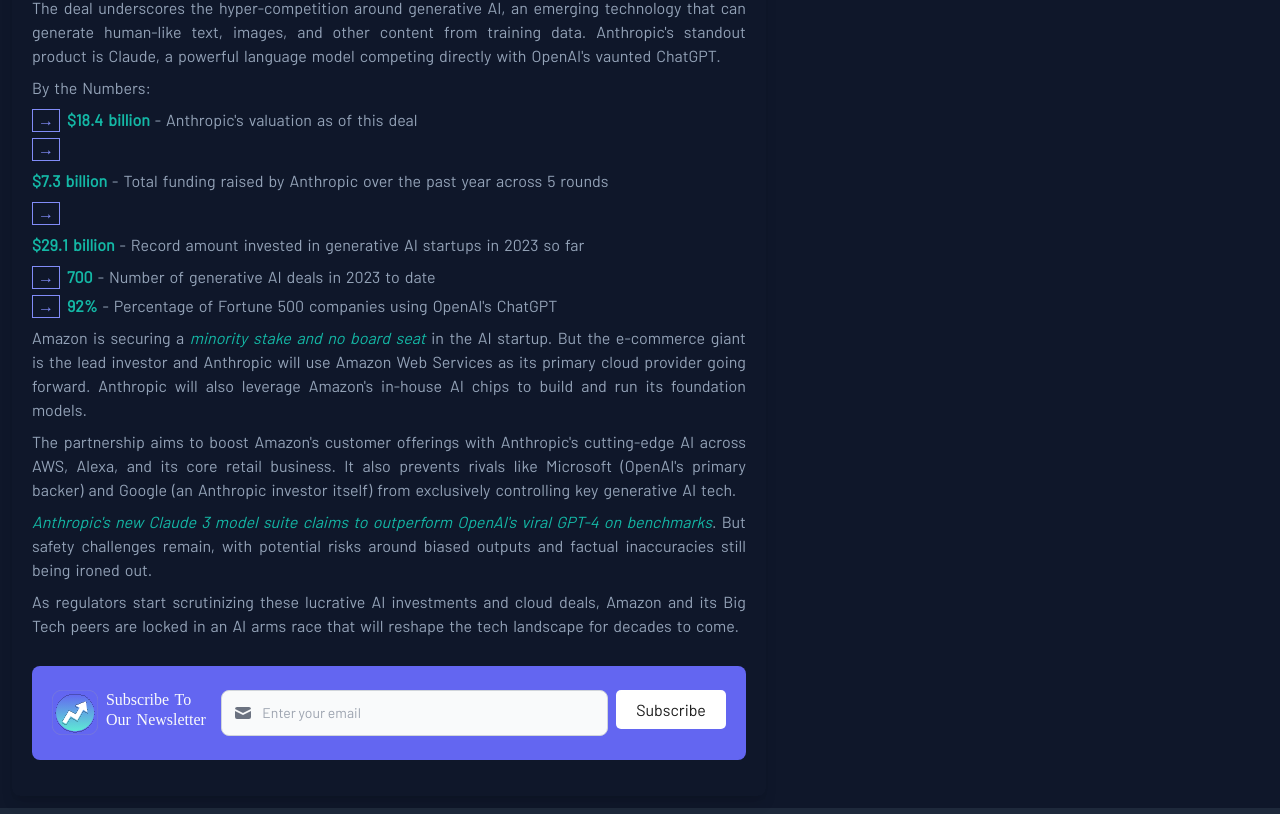
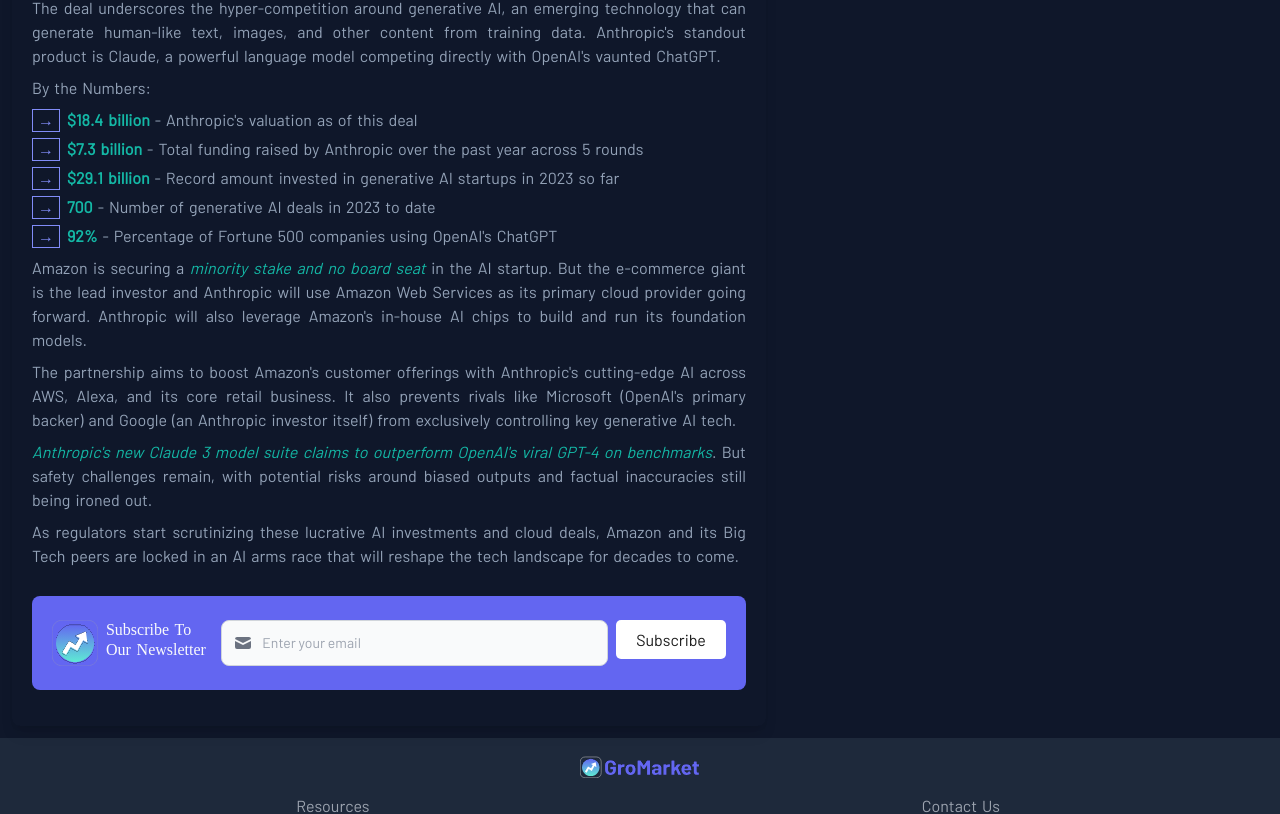
Before and after one commit to devkoustavdas/gromarket-website, a React (Vite) app: page /news/amazon-spends-on-startup-anthropic-claude in a window 1280 px wide. Shown: the part 1133-1947 px from the top of the page. Built offline with nearby package versions, Linux system fonts and the light colour scheme.

Commit message:
logo, blog change

```diff
--- a/src/Blogs/Blogs/EMAandMACD.jsx
+++ b/src/Blogs/Blogs/EMAandMACD.jsx
@@ -21,7 +21,7 @@
                           <li><a href="#which-macd-indicator-to-use-in-tradingview">Which MACD indicator to use in TradingView</a></li>
                           <li><a href="#what-is-a-ema-indicator-and-what-is-the-theory-behind-it">What <strong>Exponential Moving Average (EMA)</strong> is</a></li>
                           <li><a href="#which-ema-indicator-to-use-in-tradingview">Which EMA indicator to use in TradingView</a> </li>
-                          <li><a href="how-to-use-the-macd-and-ema-to-trade">Using MACD and EMA to build your trading strategy</a></li>
+                          <li><a href="#how-to-use-the-macd-and-ema-to-trade">Using MACD and EMA to build your trading strategy</a></li>
                       </ul>
                       <h2 id="what-is-a-macd-indicator-and-what-is-the-theory-behind-it">What is a <strong><em>MACD indicator</em></strong> and what is the theory behind it?</h2>
                       <p>Moving average convergence/divergence (MACD) is a trend-following momentum indicator that shows the relationship between two exponential moving averages (EMAs) of a security’s price.</p>
--- a/src/News/NewsPosts/AmazonSpendsOnAnthropic.jsx
+++ b/src/News/NewsPosts/AmazonSpendsOnAnthropic.jsx
@@ -21,10 +21,8 @@
                   <p>By the Numbers:</p>
                   <ul>
                       <li><strong>$18.4 billion</strong> - Anthropic&#39;s valuation as of this deal</li>
-                      <li><p><strong>$7.3 billion</strong> - Total funding raised by Anthropic over the past year across 5 rounds</p>
-                      </li>
-                      <li><p><strong>$29.1 billion</strong> - Record amount invested in generative AI startups in 2023 so far</p>
-                      </li>
+                      <li><strong>$7.3 billion</strong> - Total funding raised by Anthropic over the past year across 5 rounds</li>
+                      <li><strong>$29.1 billion</strong> - Record amount invested in generative AI startups in 2023 so far</li>
                       <li><strong>700</strong> - Number of generative AI deals in 2023 to date</li>
                       <li><strong>92%</strong> - Percentage of Fortune 500 companies using OpenAI&#39;s ChatGPT</li>
                   </ul>
--- a/src/components/Html.jsx/Logo.jsx
+++ b/src/components/Html.jsx/Logo.jsx
@@ -1,6 +1,6 @@
 import PropTypes from 'prop-types';
 import { Link } from "react-router-dom";
-import logo from "../../assets/GroMarket-Full-Logo.svg"
+import logo from "../../assets/GroMarket-Web-Logo.svg"
 
 const Logo = ({ size }) => {
 
```
Also changed, not shown: src/assets/GroMarket-Full-Logo.svg (deleted), src/assets/GroMarket-Web-Logo.svg (added).
